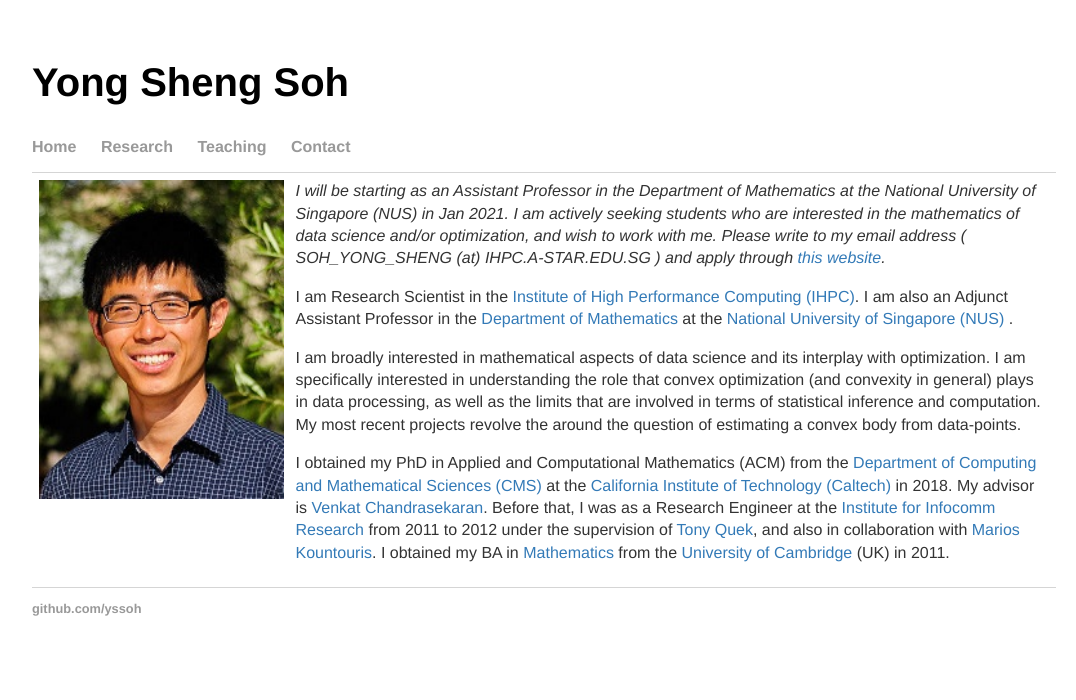
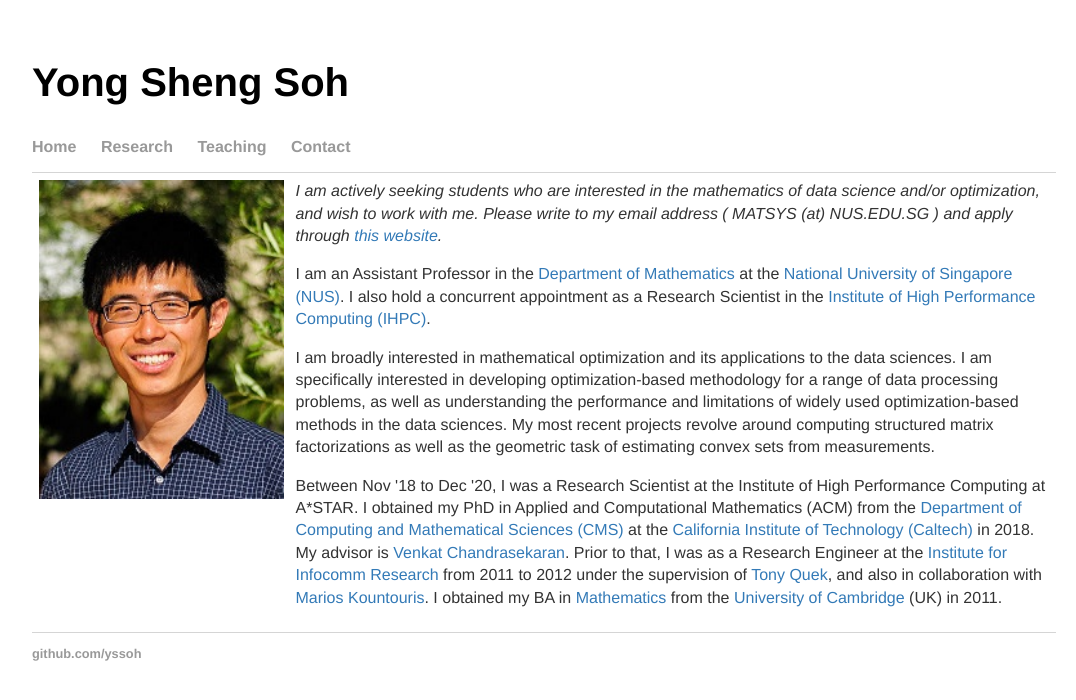
Before and after one commit to yssoh/yssoh.github.io, a Jekyll site: the page built from index.html, in a window 1280 px wide. Shown: the top 700 px of the page, without its empty margins (96-1172 px from the left). Built offline with Jekyll 4.4.1, drawn with Linux system fonts in a browser that asks for light colours.

Commit message:
Update index.html

```diff
--- a/index.html
+++ b/index.html
@@ -21,13 +21,13 @@ title: Yong Sheng Soh
     </td>
     <td>
       <div id="blurb">
-	<p><i>I will be starting as an Assistant Professor in the Department of Mathematics at the National University of Singapore (NUS) in Jan 2021.  I am actively seeking students who are interested in the mathematics of data science and/or optimization, and wish to work with me.  Please write to my email address ( SOH_YONG_SHENG (at) IHPC.A-STAR.EDU.SG ) and apply through <a href="https://www.math.nus.edu.sg/graduates/graduate-programme-in-mathematics-by-research/prospective-students/">this website</a>.</i></p>
+	<p><i>I am actively seeking students who are interested in the mathematics of data science and/or optimization, and wish to work with me.  Please write to my email address ( MATSYS (at) NUS.EDU.SG ) and apply through <a href="https://www.math.nus.edu.sg/graduates/graduate-programme-in-mathematics-by-research/prospective-students/">this website</a>.</i></p>
 
-	<p>I am Research Scientist in the <a href="http://www.a-star.edu.sg/ihpc">Institute of High Performance Computing (IHPC)</a>.  I am also an Adjunct Assistant Professor in the <a href="https://www.math.nus.edu.sg/"> Department of Mathematics</a> at the <a href="http://nus.edu.sg/"> National University of Singapore (NUS) </a>. </p>
+	<p>I am an Assistant Professor in the <a href="https://www.math.nus.edu.sg/">Department of Mathematics</a> at the <a href="http://nus.edu.sg/">National University of Singapore (NUS)</a>.  I also hold a concurrent appointment as a Research Scientist in the <a href="http://www.a-star.edu.sg/ihpc">Institute of High Performance Computing (IHPC)</a>.</p>
 
-	<p>I am broadly interested in mathematical aspects of data science and its interplay with optimization.  I am specifically interested in understanding the role that convex optimization (and convexity in general) plays in data processing, as well as the limits that are involved in terms of statistical inference and computation.  My most recent projects revolve the around the question of estimating a convex body from data-points.</p>
+	<p>I am broadly interested in mathematical optimization and its applications to the data sciences.  I am specifically interested in developing optimization-based methodology for a range of data processing problems, as well as understanding the performance and limitations of widely used optimization-based methods in the data sciences.  My most recent projects revolve around computing structured matrix factorizations as well as the geometric task of estimating convex sets from measurements.</p>
 
-	<p> I obtained my PhD in Applied and Computational Mathematics (ACM) from the <a href = "http://www.cms.caltech.edu/">Department of Computing and Mathematical Sciences (CMS)</a> at the <a href="http://www.caltech.edu/">California Institute of Technology (Caltech)</a> in 2018. My advisor is <a href="http://users.cms.caltech.edu/~venkatc/">Venkat Chandrasekaran</a>.  Before that, I was as a Research Engineer at the <a href = "http://www.i2r.a-star.edu.sg/">Institute for Infocomm Research</a> from 2011 to 2012 under the supervision of <a href="http://people.sutd.edu.sg/~tonyquek/">Tony Quek</a>, and also in collaboration with <a href = "http://scholar.google.com/citations?user=QG9iXtUAAAAJ&hl=en">Marios Kountouris</a>.  I obtained my BA in <a href = "http://www.maths.cam.ac.uk/">Mathematics</a> from the <a href = "http://www.cam.ac.uk/">University of Cambridge</a> (UK) in 2011.  </p>
+	<p>Between Nov '18 to Dec '20, I was a Research Scientist at the Institute of High Performance Computing at A*STAR. I obtained my PhD in Applied and Computational Mathematics (ACM) from the <a href = "http://www.cms.caltech.edu/">Department of Computing and Mathematical Sciences (CMS)</a> at the <a href="http://www.caltech.edu/">California Institute of Technology (Caltech)</a> in 2018. My advisor is <a href="http://users.cms.caltech.edu/~venkatc/">Venkat Chandrasekaran</a>.  Prior to that, I was as a Research Engineer at the <a href = "http://www.i2r.a-star.edu.sg/">Institute for Infocomm Research</a> from 2011 to 2012 under the supervision of <a href="http://people.sutd.edu.sg/~tonyquek/">Tony Quek</a>, and also in collaboration with <a href = "http://scholar.google.com/citations?user=QG9iXtUAAAAJ&hl=en">Marios Kountouris</a>.  I obtained my BA in <a href = "http://www.maths.cam.ac.uk/">Mathematics</a> from the <a href = "http://www.cam.ac.uk/">University of Cambridge</a> (UK) in 2011.  </p>
 
 	      </div><!-- /.blurb -->
     </td>
```
